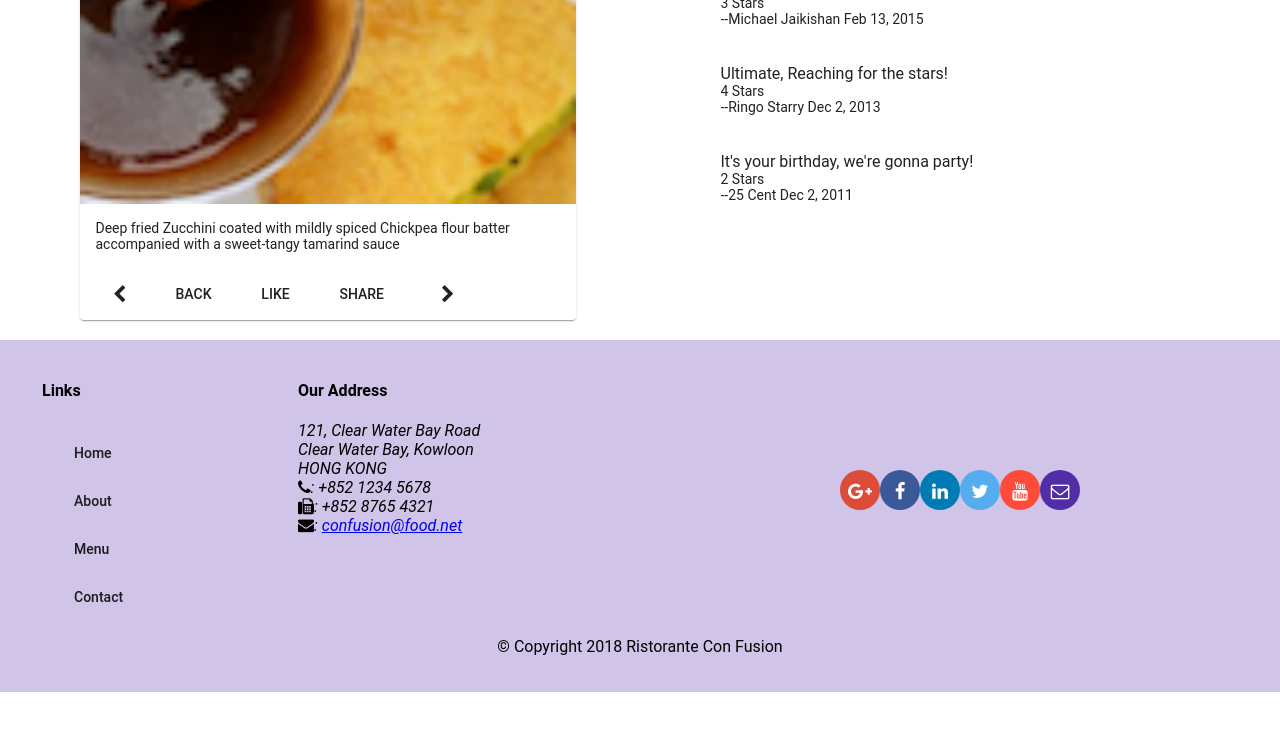
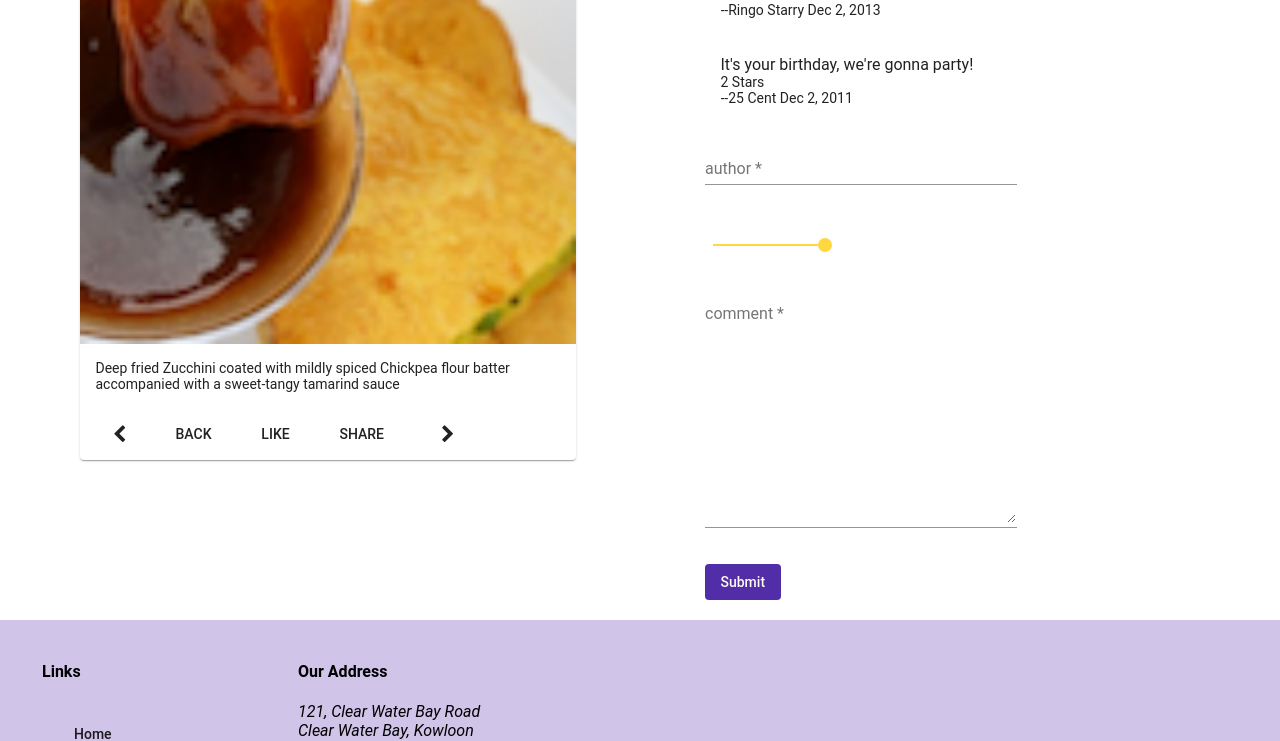
Before and after one commit to joefayed/First-Angular-Project, an Angular app: page /dishdetail/1 in a window 1280 px wide. Shown: the part 742-1483 px from the top of the page. Before the commit the page ends 1434 px from the top, so only its background shows below. Built offline with nearby package versions, Linux system fonts and the light colour scheme.

Commit message:
Assignment 3

```diff
--- a/src/app/app.module.ts
+++ b/src/app/app.module.ts
@@ -29,6 +29,7 @@
 import { MatSelectModule } from "@angular/material/select";
 import { MatSlideToggleModule } from "@angular/material/slide-toggle";
 import { ReactiveFormsModule } from "@angular/forms";
+import {MatSliderModule} from '@angular/material/slider';
 import { MatProgressSpinnerModule } from "@angular/material/progress-spinner";
 @NgModule({
   declarations: [
@@ -60,6 +61,7 @@
     MatProgressSpinnerModule,
     AppRoutingModule,
     FormsModule,
+    MatSliderModule,
     ReactiveFormsModule,
   ],
   entryComponents: [LoginComponent],
--- a/src/app/dishdetail/dishdetail.component.html
+++ b/src/app/dishdetail/dishdetail.component.html
@@ -49,7 +49,38 @@
             <p matLine>{{ commenta.rating }} Stars</p>
             <p matLine>--{{ commenta.author }} {{ commenta.date | date }}</p>
           </mat-list-item>
+          <mat-list-item *ngIf="feedbackForm.dirty && feedbackForm.valid">
+            <p matLine>{{ feedbackForm.value.comment }}</p>
+            <p matLine>{{ feedbackForm.value.rating }} Stars</p>
+            <p matLine>--{{ feedbackForm.value.author }}</p>
+          </mat-list-item>
         </mat-list>
+        <!-- ============================================= -->
+            <form novalidate [formGroup]="feedbackForm" #fform="ngForm" (ngSubmit)="onSubmit()">
+              <p>
+                <mat-form-field class="full-width">
+                  <input matInput formControlName="author" placeholder="author" type="text" required />
+                  <mat-error *ngIf="formErrors.author">{{
+                            formErrors.author
+                          }}</mat-error>
+                </mat-form-field>
+              </p>
+              <p>
+                <mat-slider thumbLabel [displayWith]="formatLabel" formControlName="rating" min="1" max="5" step="1" value="5">
+                </mat-slider>
+              </p>
+              <p>
+                <mat-form-field class="full-width">
+                  <textarea matInput formControlName="comment" placeholder="comment" rows="12" required></textarea>
+                  <mat-error *ngIf="formErrors.comment">{{
+                                formErrors.comment
+                              }}</mat-error>
+                </mat-form-field>
+              </p>
+                    <button type="submit" mat-button class="background-primary text-floral-white" [disabled]="feedbackForm.invalid">
+                      Submit
+                    </button>
+            </form>
       </div>
       <div [hidden]="dish">
         <mat-spinner></mat-spinner>
--- a/src/app/dishdetail/dishdetail.component.scss
+++ b/src/app/dishdetail/dishdetail.component.scss
@@ -0,0 +1,3 @@
+.full-width {
+  width: 60%;
+}
--- a/src/app/dishdetail/dishdetail.component.ts
+++ b/src/app/dishdetail/dishdetail.component.ts
@@ -1,9 +1,11 @@
-import { Component, OnInit } from "@angular/core";
+import { Component, OnInit, ViewChild } from "@angular/core";
 import { Dish } from "../shared/dish";
 import { DishService } from "../services/dish.service";
 import { switchMap } from "rxjs/operators";
 import { Params, ActivatedRoute } from "@angular/router";
 import { Location } from "@angular/common";
+import { FormBuilder, FormGroup, Validators } from "@angular/forms";
+import { Feedback, ContactType } from "../shared/feedback";
 @Component({
   selector: "app-dishdetail",
   templateUrl: "./dishdetail.component.html",
@@ -14,12 +16,39 @@
   dishIds: string[];
   prev: string;
   next: string;
-
+  formatLabel(value: number) {
+    return value;
+  }
+  @ViewChild("fform") feedbackFormDirective;
+  formErrors = {
+    author: "",
+    comment:"",
+    rating: "5"
+  };
+validationMessages = {
+    author: {
+      required: "author name is required.",
+      minlength: "Author name must be at least 2 characters long.",
+      maxlength: "FirstName cannot be more than 25 characters long.",
+    },
+    comment: {
+      required: "Comment is required.",
+      minlength: "Author name must be at least 1 characters long.",
+    }
+  };
+  feedbackForm: FormGroup;
+  feedback: Feedback;
+  contactType = ContactType;
   constructor(
+    private fb: FormBuilder,
     private dishservice: DishService,
     private route: ActivatedRoute,
     private location: Location
-  ) {}
+  )
+  {
+    this.createForm();
+  }
+
 
   ngOnInit() {
     this.dishservice
@@ -34,7 +63,68 @@
         this.setPrevNext(dish.id);
       });
   }
+  createForm() {
+    this.feedbackForm = this.fb.group({
+      author: [
+        "",
+        [
+          Validators.required,
+          Validators.minLength(2),
+          Validators.maxLength(25),
+        ],
 
+      ],
+    comment: [
+        "",
+        [
+          Validators.required,
+          Validators.minLength(1),
+        ],
+      ],
+    rating: [
+        "5",
+        [
+        ],
+      ]});
+      this.feedbackForm.valueChanges.subscribe((data) =>
+      this.onValueChanged(data)
+    );
+    this.onValueChanged();
+  }
+  onValueChanged(data?: any){
+    if (!this.feedbackForm) {
+      return;
+    }
+    const form = this.feedbackForm;
+    for (const field in this.formErrors) {
+      if (this.formErrors.hasOwnProperty(field)) {
+        // clear previous error message (if any)
+        this.formErrors[field] = "";
+        const control = form.get(field);
+        if (control && control.dirty && !control.valid) {
+          const messages = this.validationMessages[field];
+          for (const key in control.errors) {
+            if (control.errors.hasOwnProperty(key)) {
+              this.formErrors[field] += messages[key] + " ";
+            }
+          }
+        }
+      }
+    }
+  }
+  onSubmit() {
+    var date = new Date();
+    var data = this.feedbackForm.value;
+    data.date=date;
+    this.dish.comments.push(data);
+    this.feedback = this.feedbackForm.value;
+    this.feedbackFormDirective.resetForm();
+    this.feedbackForm.reset({
+      author: "",
+      comment: "",
+      rating: "5"
+    });
+  }
   setPrevNext(dishId: string) {
     const index = this.dishIds.indexOf(dishId);
     this.prev = this.dishIds[
```
